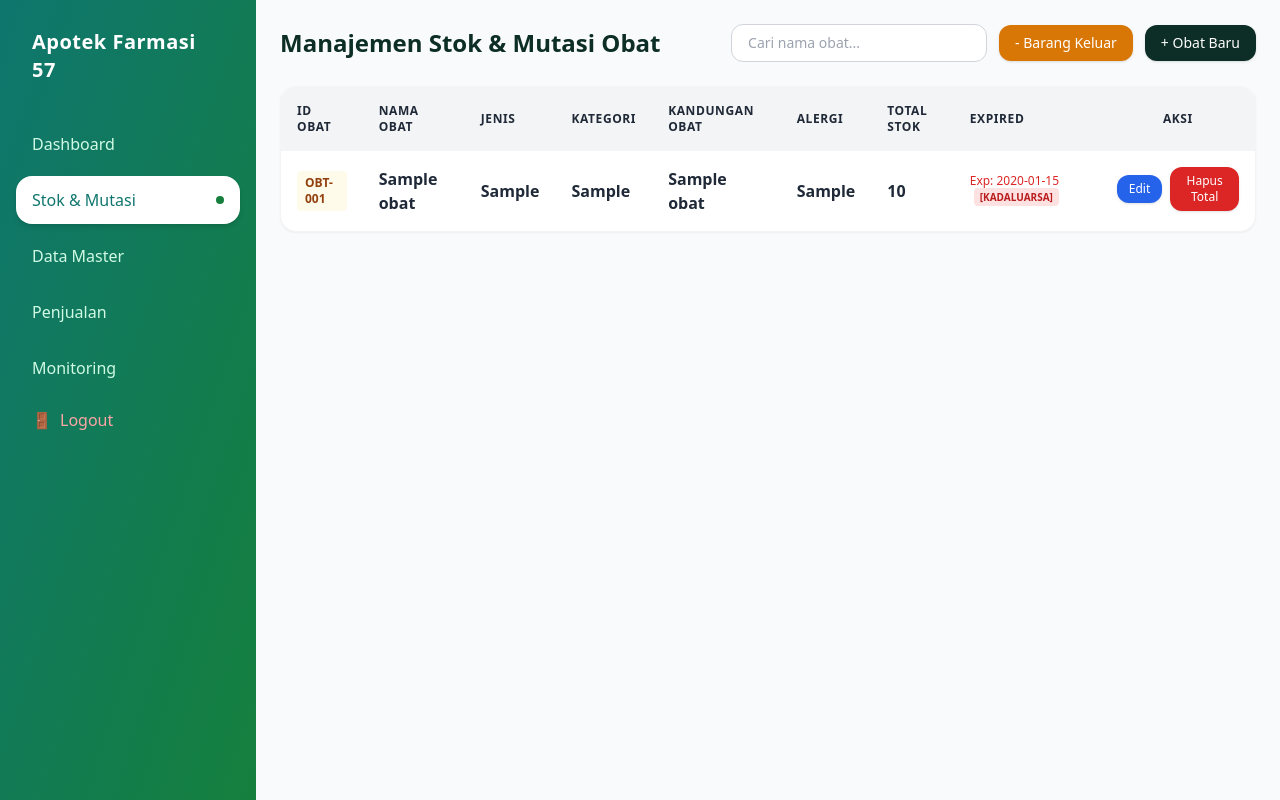
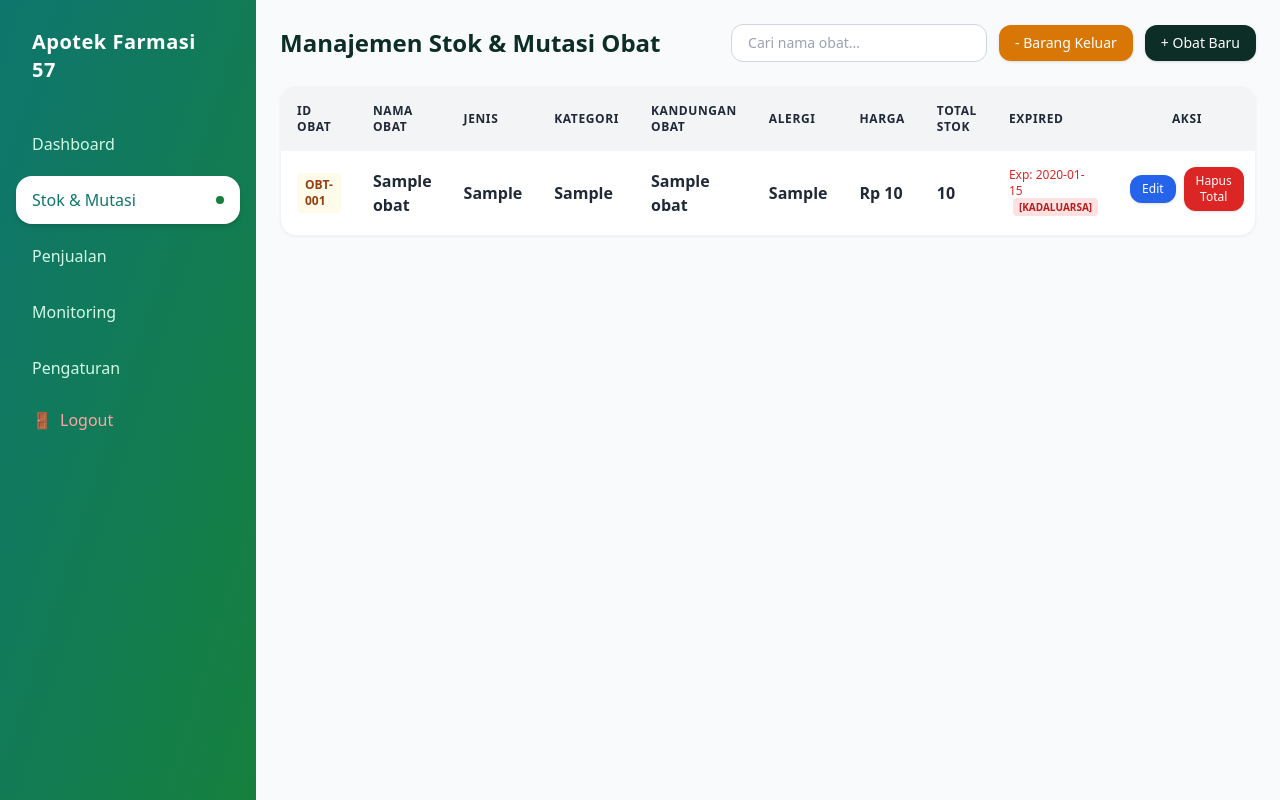
Before and after one commit to faizbila978/faizbila978-web-manajemen-obat-pada-apotek, a Laravel app: page /stok in a window 1280 px wide. Run offline with Laravel 12, Linux system fonts and the light colour scheme; a user stored in the database is signed in; data comes from the database, SQL or seed files in the repository; tables that the repository leaves empty hold one stand-in row (values such as "Sample post"); some libraries are stand-ins or nearby versions.

Commit message:
mengupdate stok harga

```diff
--- a/web-manajemen-obat-pada-apotek/app/Http/Controllers/MedicineController.php
+++ b/web-manajemen-obat-pada-apotek/app/Http/Controllers/MedicineController.php
@@ -12,21 +12,31 @@ class MedicineController extends Controller {
     // Menampilkan daftar stok obat dan status batch/expired-nya
   public function index(Request $request)
 {
-    $search = $request->input('search');
+   $search = trim((string) $request->input('search'));
 
-    $medicines = Medicine::with(['batches' => function($query) {
-                    $query->orderBy('expired_date', 'asc'); // Urutkan batch dari yang terdekat
-                }, 'kandungan'])
-                ->when($search, function($query, $search) {
-                    return $query->where('nama_obat', 'like', "%{$search}%");
-                })
-                // Mengurutkan baris obat utama berdasarkan tanggal expired batch terdekatnya
-                ->get()
-                ->sortBy(function($med) {
-                    $earliestBatch = $med->batches->sortBy('expired_date')->first();
-                    return $earliestBatch ? $earliestBatch->expired_date : '9999-12-31';
-                });
+    $medicines = Medicine::with(['batches' => function ($query) {
+            $query->orderBy('expired_date', 'asc');
+        }, 'kandungan'])
+        ->when($search !== '', function ($query) use ($search) {
+            $angkaId = preg_replace('/[^0-9]/', '', $search);
 
+            $query->where(function ($q) use ($search, $angkaId) {
+                // Cari berdasarkan nama obat
+                $q->where('nama_obat', 'like', "%{$search}%");
+
+                // Cari berdasarkan ID obat (misal OBT-043 -> 43 / 043)
+                if ($angkaId !== '') {
+                    $idTanpaNol = (int) ltrim($angkaId, '0');
+                    $q->orWhere('id_obat', $idTanpaNol)
+                    ->orWhere('id_obat', $angkaId);
+                }
+            });
+    })
+    ->get()
+    ->sortBy(function ($med) {
+        $earliestBatch = $med->batches->sortBy('expired_date')->first();
+        return $earliestBatch ? $earliestBatch->expired_date : '9999-12-31';
+    });
     return view('stok.index', compact('medicines'));
 }
 
--- a/web-manajemen-obat-pada-apotek/resources/views/layouts/sidebar.blade.php
+++ b/web-manajemen-obat-pada-apotek/resources/views/layouts/sidebar.blade.php
@@ -28,16 +28,6 @@
             @endif
         </a>
 
-        <!-- Data Master (Kategori & Jenis) -->
-        <a href="{{ route('master.index') }}"
-           class="flex items-center justify-between px-4 py-3 rounded-2xl font-medium transition-all duration-200
-           {{ request()->routeIs('master.*') ? 'bg-white text-[#0F766E] shadow-md' : 'text-emerald-100 hover:bg-white/10' }}">
-            <span>Data Master</span>
-            @if(request()->routeIs('master.*'))
-                <span class="w-2 h-2 rounded-full bg-[#15803D]"></span>
-            @endif
-        </a>
-
         <!-- Penjualan (termasuk skrining alergi) -->
         <a href="{{ route('penjualan.index') }}"
            class="flex items-center justify-between px-4 py-3 rounded-2xl font-medium transition-all duration-200
@@ -58,6 +48,16 @@
             @endif
         </a>
 
+        <!-- Data Master (Kategori & Jenis) -->
+        <a href="{{ route('master.index') }}"
+           class="flex items-center justify-between px-4 py-3 rounded-2xl font-medium transition-all duration-200
+           {{ request()->routeIs('master.*') ? 'bg-white text-[#0F766E] shadow-md' : 'text-emerald-100 hover:bg-white/10' }}">
+            <span>Pengaturan</span>
+            @if(request()->routeIs('master.*'))
+                <span class="w-2 h-2 rounded-full bg-[#15803D]"></span>
+            @endif
+        </a>
+
         <!-- Form Tombol Logout -->
         <form action="{{ route('logout') }}" method="POST" class="mt-4">
             @csrf
--- a/web-manajemen-obat-pada-apotek/resources/views/master/index.blade.php
+++ b/web-manajemen-obat-pada-apotek/resources/views/master/index.blade.php
@@ -6,7 +6,7 @@
     <!-- Header -->
     <div class="flex flex-col md:flex-row justify-between items-start md:items-center gap-4">
         <div>
-            <h1 class="text-2xl font-bold text-[#0d2e26]">Data Master</h1>
+            <h1 class="text-2xl font-bold text-[#0d2e26]">Pengaturan</h1>
             <p class="text-sm text-gray-500 mt-1">Daftar kategori dan jenis obat yang dipakai di form Stok & Mutasi.</p>
         </div>
         <form action="{{ route('master.sinkron') }}" method="POST">
--- a/web-manajemen-obat-pada-apotek/resources/views/stok/index.blade.php
+++ b/web-manajemen-obat-pada-apotek/resources/views/stok/index.blade.php
@@ -49,6 +49,7 @@
                     <th class="p-4 font-bold text-gray-800">Kategori</th>
                     <th class="p-4 font-bold text-gray-800">Kandungan Obat</th>
                     <th class="p-4 font-bold text-gray-800">Alergi</th>
+                    <th class="p-4 font-bold text-gray-800">Harga</th>
                     <th class="p-4 font-bold text-gray-800">Total Stok</th>
                     <th class="p-4 font-bold text-gray-800">Expired</th>
                     <th class="p-4 font-bold text-gray-800 text-center">Aksi</th>
@@ -90,7 +91,12 @@
                         {{ $med->alergi }} <br>
                     </td>
 
-                    <!-- Kolom 6: Total Stok -->
+                    <!-- Kolom 7: Harga -->
+                    <td class="p-4 font-bold text-gray-800">
+                        Rp {{ number_format($med->harga ?? 0, 0, ',', '.') }}
+                    </td>
+
+                    <!-- Kolom 8: Total Stok -->
                     <td class="p-4 font-bold text-gray-800">
                     <div class="flex items-center gap-2">
                         <span class="{{ $med->stok <= 5 ? 'text-amber-600 font-extrabold' : 'text-gray-800' }}">
@@ -109,7 +115,7 @@
                     </div>
                     </td>
 
-                    <!-- Kolom 7: Expired -->
+                    <!-- Kolom 9: Expired -->
                    <td class="p-4 text-gray-800">
                     @foreach($med->batches->sortBy('expired_date') as $batch)
                     <div class="mb-1 text-xs">
@@ -135,7 +141,7 @@
                    <!-- Kolom Aksi -->
                     <td class="p-4 text-center flex items-center justify-center gap-2">
                         <!-- Tombol Edit -->
-                        <button onclick="openModalEdit('{{ $med->id_obat }}', '{{ $med->nama_obat }}', '{{ $med->jenis }}', '{{ $med->kategori }}', '{{ addslashes($med->kandungan->pluck('nama_kandungan')->implode(', ')) }}', '{{ $med->alergi }}', '{{ $med->stok }}')"
+                        <button onclick="openModalEdit('{{ $med->id_obat }}', '{{ $med->nama_obat }}', '{{ $med->jenis }}', '{{ $med->kategori }}', '{{ addslashes($med->kandungan->pluck('nama_kandungan')->implode(', ')) }}', '{{ $med->alergi }}', '{{ $med->harga ?? 0 }}', '{{ $med->stok }}')"
                             class="px-3 py-1.5 bg-blue-600 text-white rounded-xl text-xs font-medium hover:bg-blue-700 transition shadow">
                             Edit
                         </button>
@@ -152,7 +158,7 @@
                 </tr>
                 @empty
                 <tr>
-                    <td colspan="9" class="p-6 text-center text-gray-500">Belum ada data obat atau obat tidak ditemukan.</td>
+                    <td colspan="10" class="p-6 text-center text-gray-500">Belum ada data obat atau obat tidak ditemukan.</td>
                 </tr>
                 @endforelse
             </tbody>
@@ -161,13 +167,13 @@
 </div>
 
 <!-- Modal Form Tambah Obat Baru -->
-<div id="modalTambahObat" class="fixed inset-0 bg-black/50 hidden items-center justify-center z-50">
-    <div class="bg-white rounded-2xl w-full max-w-md p-6 shadow-xl relative">
+<div id="modalTambahObat" class="fixed inset-0 bg-black/50 hidden items-center justify-center z-50 p-4">
+    <div class="bg-white rounded-2xl w-full max-w-3xl p-6 shadow-xl relative max-h-[90vh] overflow-y-auto">
         <h3 class="text-lg font-bold text-[#0d2e26] mb-4">Tambah Obat Baru</h3>
 
         <form action="{{ route('stok.store') }}" method="POST">
             @csrf
-            <div class="space-y-4">
+            <div class="grid grid-cols-1 md:grid-cols-2 gap-4">
                 <div>
                     <label class="block text-sm font-medium text-gray-700 mb-1">Nama Obat</label>
                     <input type="text" name="nama_obat" required placeholder="" class="w-full px-4 py-2 border rounded-xl focus:ring-2 focus:ring-[#0d2e26] outline-none">
@@ -216,9 +222,8 @@
                 </div>
 
                 <div>
-                    <label class="block text-sm font-medium text-gray-700 mb-1">Alergi</label>
-                    <input type="text" name="alergi" required placeholder="" class="w-full px-4 py-2 border rounded-xl focus:ring-2 focus:ring-[#0d2e26] outline-none">
-                    <span class="text-[10px] text-gray-400 mt-0.5 block">Digunakan untuk pencocokan skrining alergi pasien.</span>
+                    <label class="block text-sm font-medium text-gray-700 mb-1">Harga (Rp)</label>
+                    <input type="number" name="harga" min="0" required placeholder="Contoh: 15000" class="w-full px-4 py-2 border rounded-xl focus:ring-2 focus:ring-[#0d2e26] outline-none">
                 </div>
 
                 <div>
@@ -229,6 +234,12 @@
                 <div>
                     <label class="block text-sm font-medium text-gray-700 mb-1">Tanggal Kadaluarsa (Expired)</label>
                     <input type="date" name="expired_date" required class="w-full px-4 py-2 border rounded-xl focus:ring-2 focus:ring-[#0d2e26] outline-none">
+                </div>
+
+                <div>
+                    <label class="block text-sm font-medium text-gray-700 mb-1">Alergi</label>
+                    <input type="text" name="alergi" required placeholder="" class="w-full px-4 py-2 border rounded-xl focus:ring-2 focus:ring-[#0d2e26] outline-none">
+                    <span class="text-[10px] text-gray-400 mt-0.5 block">Digunakan untuk pencocokan skrining alergi pasien.</span>
                 </div>
             </div>
 
@@ -264,9 +275,9 @@
                 <div>
                     <label class="block text-sm font-medium text-gray-700 mb-1">Keterangan Keluar</label>
                     <select name="keluar_type" required class="w-full px-4 py-2 border rounded-xl focus:ring-2 focus:ring-amber-600 outline-none bg-white">
-                        <option value="Terjual">Terjual / Keluar Normal</option>
+
                         <option value="Expired">Kadaluarsa (Expired)</option>
-                        <option value="Rusak">Terjual</option>
+
                     </select>
                 </div>
 
@@ -285,7 +296,6 @@
     </div>
 </div>
 
-<!-- Modal Form Edit Obat -->
 <!-- Modal Form Edit Obat -->
 <div id="modalEditObat" class="fixed inset-0 bg-black/50 hidden items-center justify-center z-50">
     <div class="bg-white rounded-2xl w-full max-w-md p-6 shadow-xl relative">
@@ -315,7 +325,10 @@
                     <label class="block text-sm font-medium text-gray-700 mb-1">Alergi</label>
                     <input type="text" id="edit_alergi" name="alergi" required class="w-full px-4 py-2 border rounded-xl focus:ring-2 focus:ring-[#0d2e26] outline-none">
                 </div>
-                <!-- PASTIKAN BAGIAN INI ADA DI FILE BLADE ANDA -->
+                <div>
+                    <label class="block text-sm font-medium text-gray-700 mb-1">Harga (Rp)</label>
+                    <input type="number" id="edit_harga" name="harga" min="0" required class="w-full px-4 py-2 border rounded-xl focus:ring-2 focus:ring-[#0d2e26] outline-none">
+                </div>
                 <div>
                     <label class="block text-sm font-medium text-gray-700 mb-1">Jumlah Stok</label>
                     <input type="number" id="edit_stok" name="stok" min="0" required class="w-full px-4 py-2 border rounded-xl focus:ring-2 focus:ring-[#0d2e26] outline-none">
@@ -349,8 +362,8 @@
         document.getElementById('modalBarangKeluar').classList.remove('flex');
         document.getElementById('modalBarangKeluar').classList.add('hidden');
     }
-    // ---> EDIT DI SINI <---
-    function openModalEdit(id, nama, jenis, kategori, kandungan, alergi, stok) {
+
+    function openModalEdit(id, nama, jenis, kategori, kandungan, alergi, harga, stok) {
         document.getElementById('formEditObat').action = '/stok/' + id;
 
         document.getElementById('edit_nama_obat').value = nama;
@@ -358,7 +371,8 @@
         document.getElementById('edit_kategori').value = kategori;
         document.getElementById('edit_kandungan').value = kandungan;
         document.getElementById('edit_alergi').value = alergi;
-    document.getElementById('edit_stok').value = stok; // Masukkan nilai stok
+        document.getElementById('edit_harga').value = harga;
+        document.getElementById('edit_stok').value = stok;
 
         document.getElementById('modalEditObat').classList.remove('hidden');
         document.getElementById('modalEditObat').classList.add('flex');
```
Lines whose indentation alone changed are shown as unchanged.
